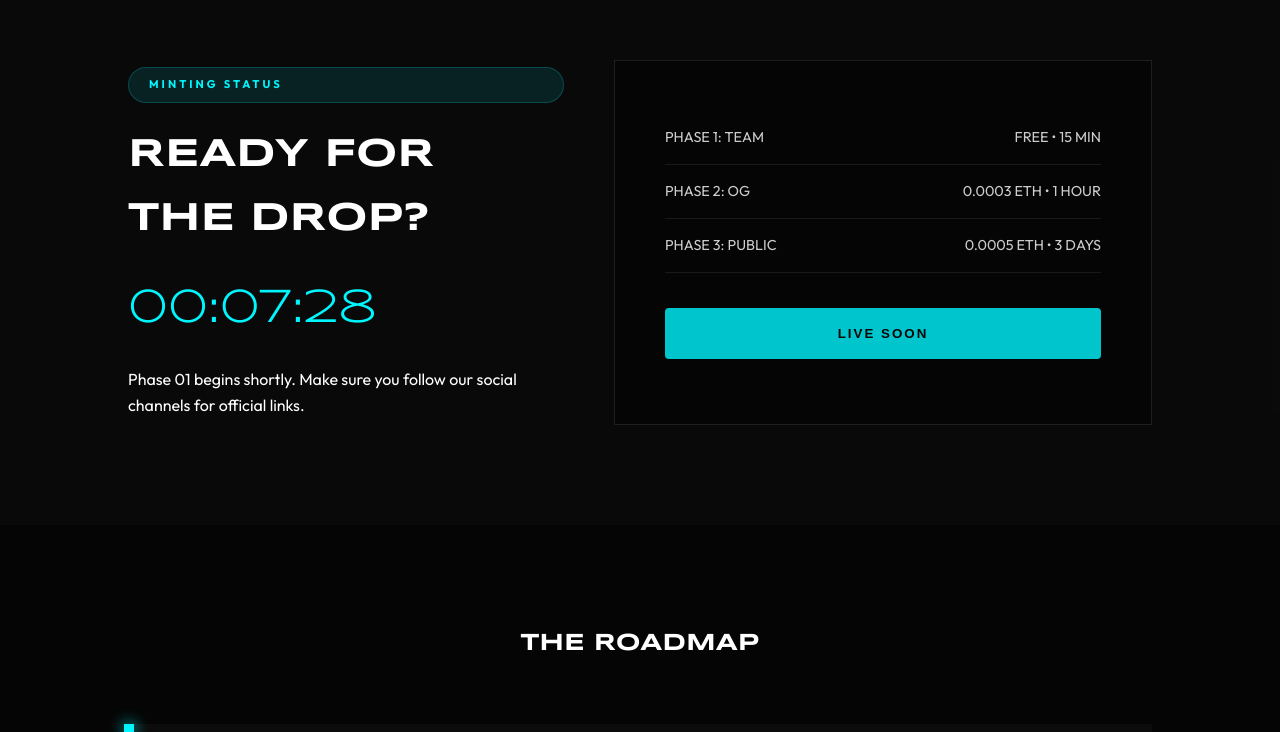
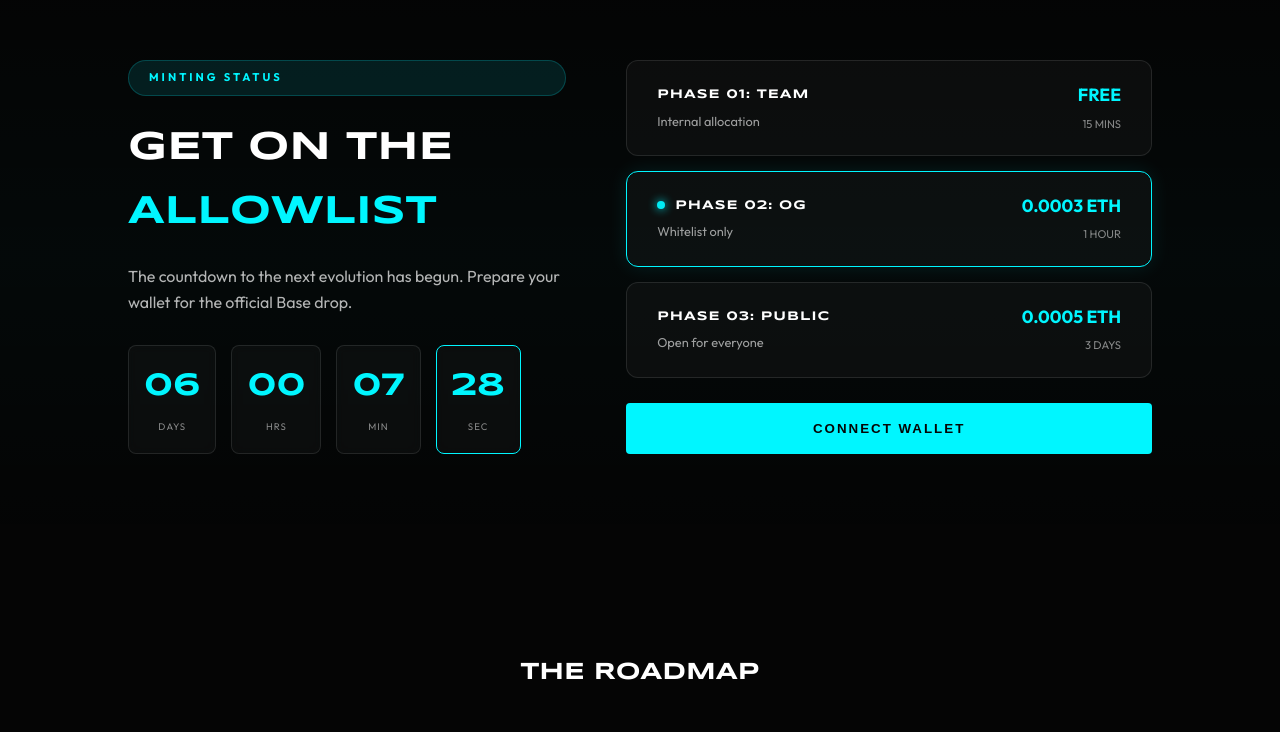
Before and after one commit to Feridmli/Vibe, a website: page index.html in a window 1280 px wide. Shown: the part 1366-2098 px from the top of the page. Drawn offline with nearby package versions, Linux system fonts and the light colour scheme.

Commit message:
Update index.html

```diff
--- a/index.html
+++ b/index.html
@@ -141,7 +141,7 @@
 
         .btn {
             padding: 18px 45px;
-            border-radius: 4px; /* Sharp modern look */
+            border-radius: 4px;
             text-decoration: none;
             font-weight: 700;
             letter-spacing: 2px;
@@ -219,42 +219,123 @@
 
         .nft-card:hover img { filter: grayscale(0%); }
 
-        /* MINT INFO SECTION */
+        /* MINT SECTION - REIMAGINED */
         .mint-info {
             padding: 100px 10%;
-            display: flex;
-            flex-wrap: wrap;
-            gap: 50px;
-            align-items: center;
-            background: rgba(255,255,255,0.02);
+            background: linear-gradient(to bottom, transparent, rgba(0, 246, 255, 0.02), transparent);
         }
 
-        .mint-box {
-            flex: 1;
-            min-width: 300px;
-            padding: 50px;
-            border: 1px solid var(--border);
-            background: var(--black);
+        .mint-grid {
+            display: grid;
+            grid-template-columns: 1fr 1.2fr;
+            gap: 60px;
+            align-items: center;
         }
 
-        .timer {
-            font-family: 'Syncopate', sans-serif;
-            font-size: 3rem;
-            color: var(--accent);
-            margin: 20px 0;
+        .timer-display {
+            display: flex;
+            gap: 15px;
+            margin-top: 30px;
         }
 
-        .mint-details {
-            list-style: none;
+        .timer-block {
+            background: var(--glass);
+            border: 1px solid var(--border);
+            padding: 15px;
+            min-width: 80px;
+            text-align: center;
+            border-radius: 8px;
+            backdrop-filter: blur(5px);
         }
 
-        .mint-details li {
-            padding: 15px 0;
-            border-bottom: 1px solid var(--border);
+        .timer-num {
+            display: block;
+            font-family: 'Syncopate', sans-serif;
+            font-size: 2rem;
+            color: var(--accent);
+            font-weight: 700;
+        }
+
+        .timer-label {
+            font-size: 0.6rem;
+            letter-spacing: 1px;
+            opacity: 0.5;
+            text-transform: uppercase;
+        }
+
+        .phase-container {
+            display: flex;
+            flex-direction: column;
+            gap: 15px;
+        }
+
+        .phase-card {
+            background: var(--glass);
+            border: 1px solid var(--border);
+            padding: 20px 30px;
             display: flex;
             justify-content: space-between;
-            font-size: 0.9rem;
-            opacity: 0.8;
+            align-items: center;
+            border-radius: 12px;
+            transition: 0.3s;
+            position: relative;
+            overflow: hidden;
+        }
+
+        .phase-card:hover {
+            border-color: rgba(0, 246, 255, 0.5);
+            background: rgba(255, 255, 255, 0.05);
+            transform: scale(1.02);
+        }
+
+        .phase-card.active {
+            border-color: var(--accent);
+            box-shadow: 0 0 20px rgba(0, 246, 255, 0.1);
+        }
+
+        .phase-info h4 {
+            font-family: 'Syncopate', sans-serif;
+            font-size: 0.8rem;
+            letter-spacing: 1px;
+            margin-bottom: 5px;
+        }
+
+        .phase-info p {
+            font-size: 0.8rem;
+            opacity: 0.6;
+        }
+
+        .phase-price {
+            text-align: right;
+        }
+
+        .price-val {
+            display: block;
+            color: var(--accent);
+            font-weight: 700;
+            font-size: 1.1rem;
+        }
+
+        .price-time {
+            font-size: 0.7rem;
+            opacity: 0.5;
+        }
+
+        @keyframes neon-pulse {
+            0% { opacity: 0.4; }
+            50% { opacity: 1; }
+            100% { opacity: 0.4; }
+        }
+
+        .live-dot {
+            width: 8px;
+            height: 8px;
+            background: var(--accent);
+            border-radius: 50%;
+            display: inline-block;
+            margin-right: 10px;
+            box-shadow: 0 0 10px var(--accent);
+            animation: neon-pulse 1.5s infinite;
         }
 
         /* ROADMAP */
@@ -293,10 +374,10 @@
         }
 
         /* RESPONSIVE */
-        @media (max-width: 768px) {
+        @media (max-width: 968px) {
+            .mint-grid { grid-template-columns: 1fr; }
             nav { display: none; }
             h1 { font-size: 3rem; }
-            .mint-info { padding: 50px 5%; }
         }
     </style>
 </head>
@@ -338,22 +419,56 @@
     </section>
 
     <section id="mint" class="mint-info">
-        <div style="flex: 1;">
+        <div class="mint-grid">
+            <div class="mint-text">
                 <div class="hero-tag">Minting Status</div>
-            <h2 style="font-family: 'Syncopate'; font-size: 2.5rem; margin-top: 20px;">READY FOR<br>THE DROP?</h2>
-            <div class="timer" id="timer">00:00:00</div>
-            <p>Phase 01 begins shortly. Make sure you follow our social channels for official links.</p>
+                <h2 style="font-family: 'Syncopate'; font-size: 2.5rem; margin: 20px 0;">GET ON THE<br><span style="color: var(--accent);">ALLOWLIST</span></h2>
+                <p style="opacity: 0.7; margin-bottom: 30px;">The countdown to the next evolution has begun. Prepare your wallet for the official Base drop.</p>
+
+                <div class="timer-display">
+                    <div class="timer-block"><span class="timer-num" id="d">00</span><span class="timer-label">Days</span></div>
+                    <div class="timer-block"><span class="timer-num" id="h">00</span><span class="timer-label">Hrs</span></div>
+                    <div class="timer-block"><span class="timer-num" id="m">00</span><span class="timer-label">Min</span></div>
+                    <div class="timer-block" style="border-color: var(--accent);"><span class="timer-num" id="s">00</span><span class="timer-label">Sec</span></div>
+                </div>
             </div>
 
-        <div class="mint-box">
-            <ul class="mint-details">
-                <li><span>PHASE 1: TEAM</span> <span>FREE • 15 MIN</span></li>
-                <li><span>PHASE 2: OG</span> <span>0.0003 ETH • 1 HOUR</span></li>
-                <li><span>PHASE 3: PUBLIC</span> <span>0.0005 ETH • 3 DAYS</span></li>
-                <li style="border: none; margin-top: 20px;">
-                    <button class="btn" style="width: 100%; background: var(--accent); color: var(--black); border: none;">LIVE SOON</button>
-                </li>
-            </ul>
+            <div class="phase-container">
+                <div class="phase-card">
+                    <div class="phase-info">
+                        <h4>PHASE 01: TEAM</h4>
+                        <p>Internal allocation</p>
+                    </div>
+                    <div class="phase-price">
+                        <span class="price-val">FREE</span>
+                        <span class="price-time">15 MINS</span>
+                    </div>
+                </div>
+
+                <div class="phase-card active">
+                    <div class="phase-info">
+                        <h4><span class="live-dot"></span>PHASE 02: OG</h4>
+                        <p>Whitelist only</p>
+                    </div>
+                    <div class="phase-price">
+                        <span class="price-val">0.0003 ETH</span>
+                        <span class="price-time">1 HOUR</span>
+                    </div>
+                </div>
+
+                <div class="phase-card">
+                    <div class="phase-info">
+                        <h4>PHASE 03: PUBLIC</h4>
+                        <p>Open for everyone</p>
+                    </div>
+                    <div class="phase-price">
+                        <span class="price-val">0.0005 ETH</span>
+                        <span class="price-time">3 DAYS</span>
+                    </div>
+                </div>
+
+                <button class="btn" style="width: 100%; background: var(--accent); color: var(--black); border: none; margin-top: 10px;">CONNECT WALLET</button>
+            </div>
         </div>
     </section>
 
@@ -382,7 +497,6 @@
 </footer>
 
 <script>
-    // Simple Countdown
     function updateCountdown() {
         const target = new Date("Feb 18, 2026 20:00:00").getTime();
         const now = new Date().getTime();
@@ -393,16 +507,23 @@
         const hour = minute * 60;
         const day = hour * 24;
 
+        if (gap > 0) {
             const d = Math.floor(gap / day);
             const h = Math.floor((gap % day) / hour);
             const m = Math.floor((gap % hour) / minute);
             const s = Math.floor((gap % minute) / second);
 
-        document.getElementById("timer").innerText =
-            `${h.toString().padStart(2, '0')}:${m.toString().padStart(2, '0')}:${s.toString().padStart(2, '0')}`;
+            document.getElementById("d").innerText = d.toString().padStart(2, '0');
+            document.getElementById("h").innerText = h.toString().padStart(2, '0');
+            document.getElementById("m").innerText = m.toString().padStart(2, '0');
+            document.getElementById("s").innerText = s.toString().padStart(2, '0');
+        } else {
+            document.getElementById("timer").innerHTML = "<h2 style='color:var(--accent); font-family:Syncopate;'>MINT IS LIVE</h2>";
+        }
     }
 
     setInterval(updateCountdown, 1000);
+    updateCountdown();
 </script>
 
 </body>
```
Lines whose indentation alone changed are shown as unchanged.
